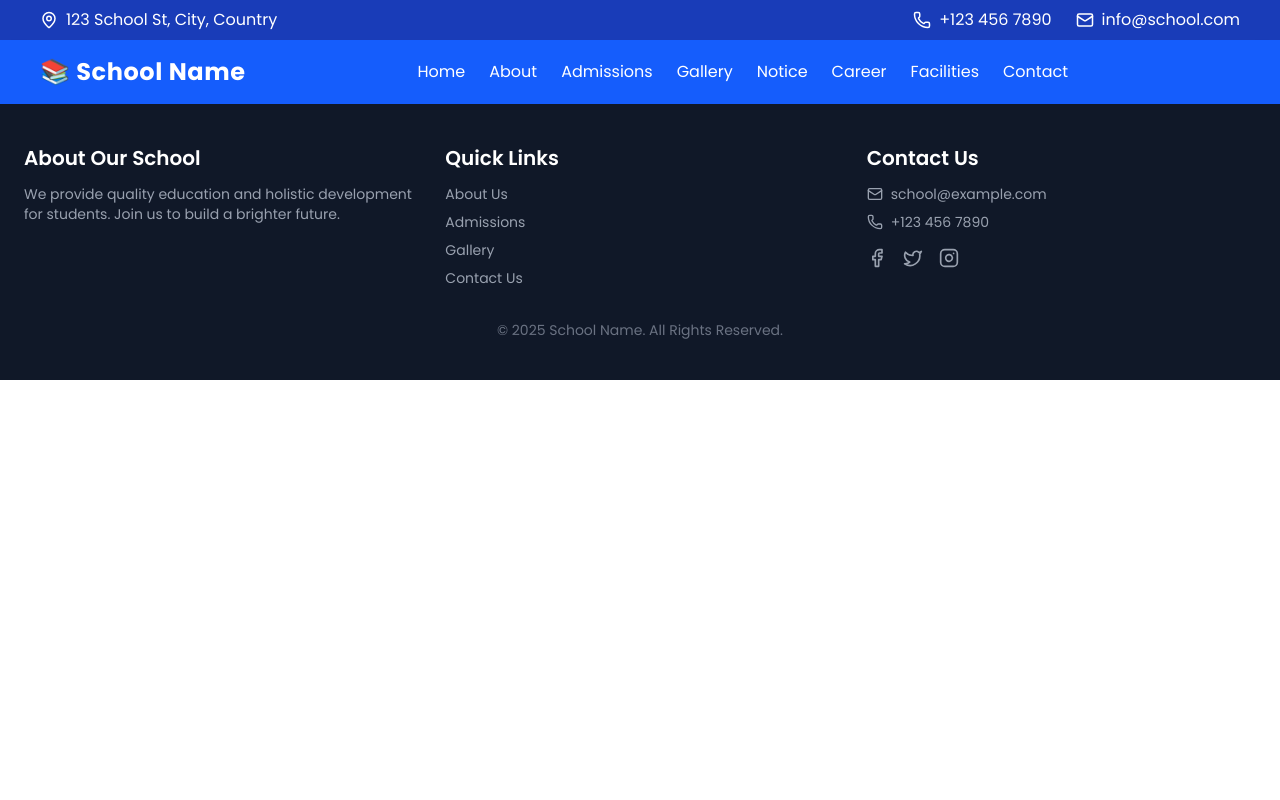
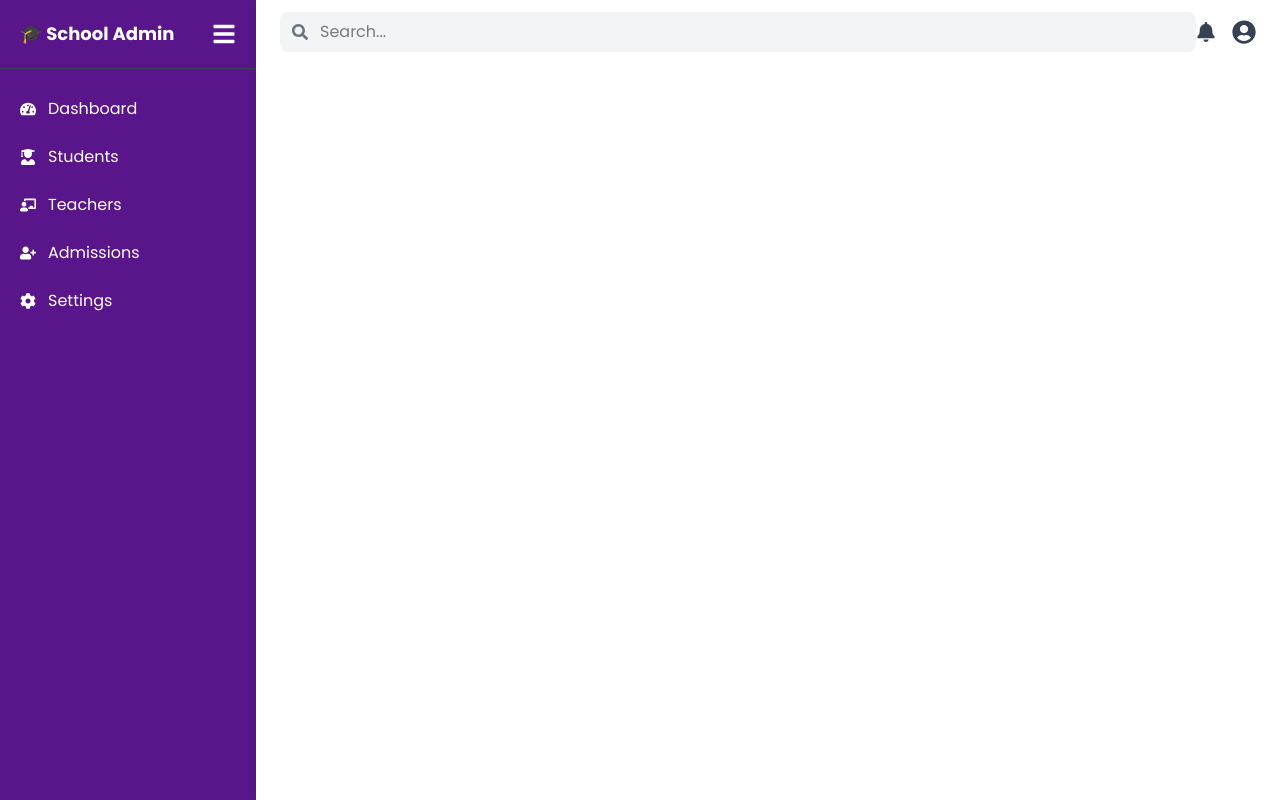
Before and after one commit to Hemantx81/School-Website-In-React, a React (Vite) app: page /settings in a window 1280 px wide. Built offline with nearby package versions, Linux system fonts and the light colour scheme.

Commit message:
new commit

```diff
--- /dev/null
+++ b/src/Admin/AdminApp.jsx
@@ -0,0 +1,38 @@
+import { useState } from "react";
+import { Route, Routes } from "react-router-dom";
+import Sidebar from "./components/Sidebar";
+import Navbar from "./components/Navbar";
+import Dashboard from "./pages/Dashboard";
+import Students from "./pages/Students";
+import Settings from "./pages/Settings";
+import Teachers from "./pages/Teachers";
+import AdminAdmissions from "./pages/AdminAdmissions";
+// import Dashboard from "./pages/Dashboard";
+
+function AdminApp() {
+  const [isOpen, setIsOpen] = useState(true);
+
+  return (
+    <div className="flex">
+      <Sidebar isOpen={isOpen} toggleSidebar={() => setIsOpen(!isOpen)} />
+      <Navbar isOpen={isOpen} />
+
+      <div
+        className={`mt-16 p-6 transition-all duration-300 ${
+          isOpen ? "ml-64 w-[calc(100%-16rem)]" : "ml-16 w-[calc(100%-4rem)]"
+        }`}
+      >
+        {/* <Dashboard /> */}
+        <Routes>
+          <Route path="/dashboard" element={<Dashboard />} />
+          <Route path="students" element={<Students />} />
+          <Route path="teachers" element={<Teachers />} />
+          <Route path="admissions" element={<AdminAdmissions />} />
+          <Route path="settings" element={<Settings />} />
+        </Routes>
+      </div>
+    </div>
+  );
+}
+
+export default AdminApp;
--- /dev/null
+++ b/src/Admin/components/DashboarCard.jsx
@@ -0,0 +1,17 @@
+const DashboardCard = ({ title, value, icon, color }) => {
+  return (
+    <div
+      className={`p-6 rounded-lg shadow-lg transform transition-all duration-300 hover:scale-105 bg-gradient-to-r ${color}`}
+    >
+      <div className="flex items-center space-x-4">
+        <div className="text-white text-4xl">{icon}</div>
+        <div>
+          <h3 className="text-white text-lg font-semibold">{title}</h3>
+          <p className="text-white text-2xl font-bold">{value}</p>
+        </div>
+      </div>
+    </div>
+  );
+};
+
+export default DashboardCard;
--- a/src/Admin/components/Navbar.jsx
+++ b/src/Admin/components/Navbar.jsx
@@ -3,24 +3,24 @@ import { FaSearch, FaBell, FaUserCircle } from "react-icons/fa";
 const Navbar = ({ isOpen }) => {
   return (
     <div
-      className={`w-350 bg-white shadow-md px-6 py-3 flex justify-between items-center fixed top-0 transition-all duration-300 ${
-        isOpen ? "ml-64" : "ml-16"
+      className={`fixed top-0 right-0 h-screen bg-white shadow-md px-6 py-3 transition-all duration-300 ${
+        isOpen ? "ml-64 w-[calc(100%-16rem)]" : "ml-16 w-[calc(100%-4rem)]"
       }`}
     >
-      {/* Search Bar */}
-      <div className="relative flex-1">
+      <div className="flex justify-between items-center">
+        <div className="relative w-full">
           <input
             type="text"
             placeholder="Search..."
-          className="bg-gray-100 px-4 py-2 rounded-lg pl-10 focus:outline-none focus:ring-2 focus:ring-purple-500 w-full"
+            className="w-full bg-gray-100 px-4 py-2 rounded-lg pl-10 focus:outline-none focus:ring-2 focus:ring-purple-500"
           />
           <FaSearch className="absolute left-3 top-3 text-gray-500" />
         </div>
 
-      {/* Icons */}
         <div className="flex items-center space-x-4">
           <FaBell className="text-gray-700 text-xl cursor-pointer hover:text-purple-700" />
           <FaUserCircle className="text-gray-700 text-2xl cursor-pointer hover:text-purple-700" />
+        </div>
       </div>
     </div>
   );
--- a/src/Admin/components/Sidebar.jsx
+++ b/src/Admin/components/Sidebar.jsx
@@ -5,9 +5,9 @@ import {
   FaChalkboardTeacher,
   FaUserPlus,
   FaCog,
-  FaTimes,
   FaBars,
 } from "react-icons/fa";
+import { useState } from "react";
 
 const Sidebar = ({ isOpen, toggleSidebar }) => {
   return (
@@ -16,73 +16,42 @@ const Sidebar = ({ isOpen, toggleSidebar }) => {
         isOpen ? "w-64" : "w-16"
       }`}
     >
-      {/* Sidebar Toggle Button */}
-      <div className="flex justify-between items-center p-5">
-        {/* Toggle Icon */}
-        <button
-          onClick={toggleSidebar}
-          className="bg-purple-700 text-white p-2 rounded-full"
-        >
-          {isOpen ? <FaTimes size={20} /> : <FaBars size={20} />}
+      <div className="p-5 flex justify-between items-center border-b border-gray-700">
+        <span className="font-bold text-lg">
+          {isOpen ? "🎓 School Admin" : "🎓"}
+        </span>
+        <button onClick={toggleSidebar} className="text-white">
+          <FaBars size={24} />
         </button>
-        {/* Title */}
-        <div className="font-bold text-lg">
-          {isOpen ? "🎓 School Admin" : "🎓"}
-        </div>
       </div>
 
       <nav className="mt-4">
         <ul>
-          <li>
-            <NavLink
-              to="/"
-              className="flex items-center px-5 py-3 hover:bg-purple-700 transition"
-              activeClassName="bg-purple-700"
-            >
-              <FaTachometerAlt className="mr-3" />
-              {isOpen && "Dashboard"}
-            </NavLink>
-          </li>
-          <li>
-            <NavLink
-              to="/students"
-              className="flex items-center px-5 py-3 hover:bg-purple-700 transition"
-              activeClassName="bg-purple-700"
-            >
-              <FaUserGraduate className="mr-3" />
-              {isOpen && "Students"}
-            </NavLink>
-          </li>
-          <li>
-            <NavLink
-              to="/teachers"
-              className="flex items-center px-5 py-3 hover:bg-purple-700 transition"
-              activeClassName="bg-purple-700"
-            >
-              <FaChalkboardTeacher className="mr-3" />
-              {isOpen && "Teachers"}
-            </NavLink>
-          </li>
-          <li>
-            <NavLink
-              to="/admissions"
-              className="flex items-center px-5 py-3 hover:bg-purple-700 transition"
-              activeClassName="bg-purple-700"
-            >
-              <FaUserPlus className="mr-3" />
-              {isOpen && "Admissions"}
-            </NavLink>
-          </li>
-          <li>
-            <NavLink
-              to="/settings"
-              className="flex items-center px-5 py-3 hover:bg-purple-700 transition"
-              activeClassName="bg-purple-700"
-            >
-              <FaCog className="mr-3" />
-              {isOpen && "Settings"}
-            </NavLink>
-          </li>
+          {[
+            { to: "/dashboard", icon: <FaTachometerAlt />, label: "Dashboard" },
+            { to: "/students", icon: <FaUserGraduate />, label: "Students" },
+            {
+              to: "/teachers",
+              icon: <FaChalkboardTeacher />,
+              label: "Teachers",
+            },
+            {
+              to: "/admissions",
+              icon: <FaUserPlus />,
+              label: "Admissions",
+            },
+            { to: "/settings", icon: <FaCog />, label: "Settings" },
+          ].map(({ to, icon, label }) => (
+            <li key={to}>
+              <NavLink
+                to={to}
+                className="flex items-center px-5 py-3 hover:bg-purple-700 transition"
+              >
+                {icon}{" "}
+                <span className={`${isOpen ? "ml-3" : "hidden"}`}>{label}</span>
+              </NavLink>
+            </li>
+          ))}
         </ul>
       </nav>
     </div>
--- /dev/null
+++ b/src/Admin/pages/AdminAdmissions.jsx
@@ -0,0 +1,7 @@
+import React from "react";
+
+const AdminAdmissions = () => {
+  return <div>AdminAdmissions</div>;
+};
+
+export default AdminAdmissions;
--- /dev/null
+++ b/src/Admin/pages/Dashboard.jsx
@@ -0,0 +1,45 @@
+import {
+  FaUserGraduate,
+  FaChalkboardTeacher,
+  FaUsers,
+  FaClipboardList,
+} from "react-icons/fa";
+import DashboardCard from "../components/DashboarCard";
+
+const Dashboard = () => {
+  return (
+    <div className="p-6">
+      <h1 className="text-3xl font-bold text-gray-800 mb-6">Admin Dashboard</h1>
+
+      {/* Dashboard Cards - Only Visible on Dashboard Page */}
+      <div className="grid grid-cols-1 sm:grid-cols-2 lg:grid-cols-4 gap-6">
+        <DashboardCard
+          title="Total Students"
+          value="1,200"
+          icon={<FaUserGraduate />}
+          color="from-purple-500 to-purple-700"
+        />
+        <DashboardCard
+          title="Total Teachers"
+          value="80"
+          icon={<FaChalkboardTeacher />}
+          color="from-blue-500 to-blue-700"
+        />
+        <DashboardCard
+          title="New Admissions"
+          value="50"
+          icon={<FaUsers />}
+          color="from-green-500 to-green-700"
+        />
+        <DashboardCard
+          title="Pending Applications"
+          value="30"
+          icon={<FaClipboardList />}
+          color="from-red-500 to-red-700"
+        />
+      </div>
+    </div>
+  );
+};
+
+export default Dashboard;
--- /dev/null
+++ b/src/Admin/pages/Settings.jsx
@@ -0,0 +1,7 @@
+import React from "react";
+
+const Settings = () => {
+  return <div>Settings</div>;
+};
+
+export default Settings;
--- /dev/null
+++ b/src/Admin/pages/Students.jsx
@@ -0,0 +1,7 @@
+import React from "react";
+
+const Students = () => {
+  return <div>Students</div>;
+};
+
+export default Students;
--- /dev/null
+++ b/src/Admin/pages/Teachers.jsx
@@ -0,0 +1,7 @@
+import React from "react";
+
+const Teachers = () => {
+  return <div>Teachers</div>;
+};
+
+export default Teachers;
--- a/src/App.jsx
+++ b/src/App.jsx
@@ -6,9 +6,9 @@ import {
   Route,
 } from "react-router-dom";
 import Navbar from "./Components/Navbar";
-// import { Home } from "lucide-react";
+
 import Home from "./Pages/Home";
-import { AppRoutes } from "./Routes/AppRoutes";
+
 import Footer from "./Components/Footer";
 import Gallery from "./Components/Gallery";
 import Contact from "./Pages/Contact";
@@ -18,14 +18,14 @@ import Notice from "./Pages/Notice";
 import Career from "./Pages/Career";
 import Facilities from "./Pages/Facilities";
 import PrivateRoutes from "./PrivateRoutes.jsx/PrivateRoutes";
+import AdminApp from "./Admin/AdminApp";
 
 function App() {
   return (
     <>
       <Router>
         <Navbar />
-        {/* <AppRoutes /> */}
-        {/* <Gallery /> */}
+
         <Routes>
           <Route path="/" element={<Home />} />
           <Route path="/admissions" element={<Admissions />} />
@@ -36,8 +36,10 @@ function App() {
           <Route path="/facilities" element={<Facilities />} />
           <Route path="/about" element={<About />} />
           <Route path="/privateROutes/pr" element={<PrivateRoutes />} />
+          <Route path="/admin/*" element={<AdminApp />} />{" "}
         </Routes>
         <Footer />
+        <AdminApp />
       </Router>
     </>
   );
```
Lines whose indentation alone changed are shown as unchanged.
